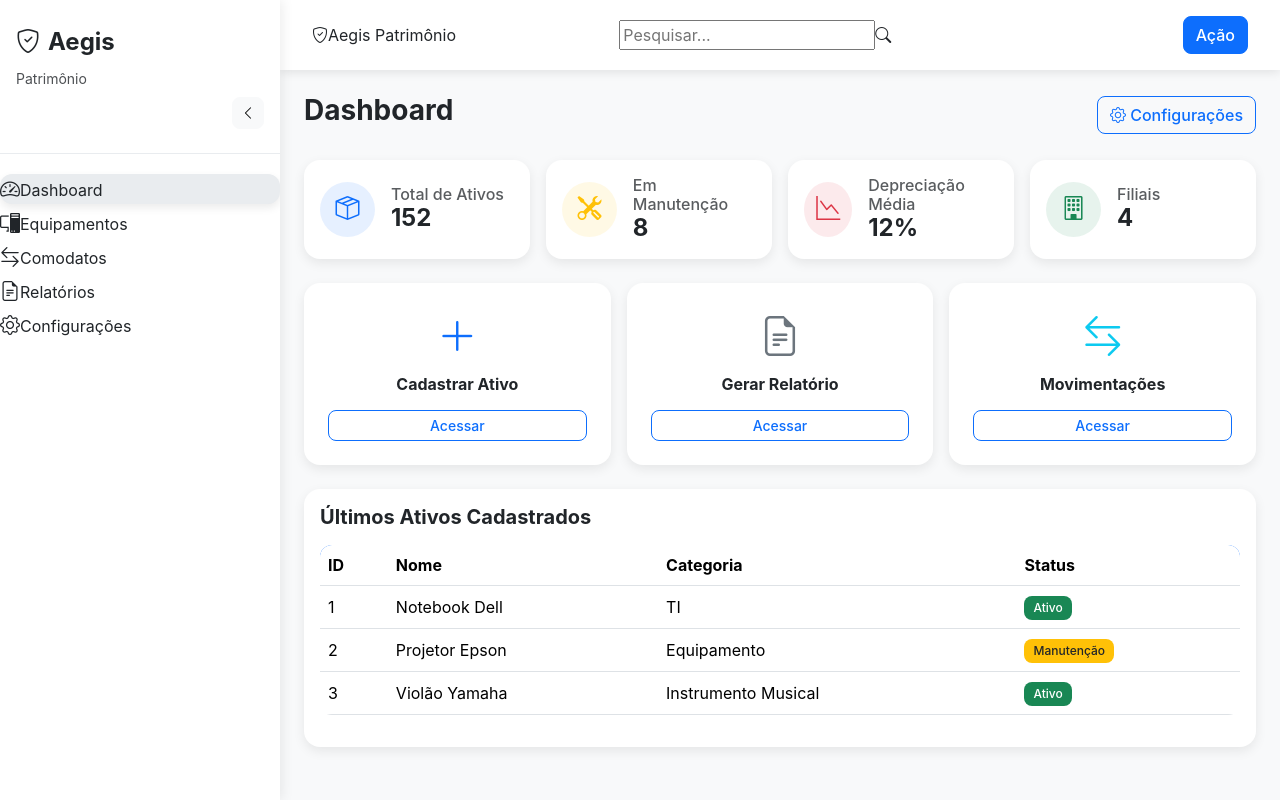
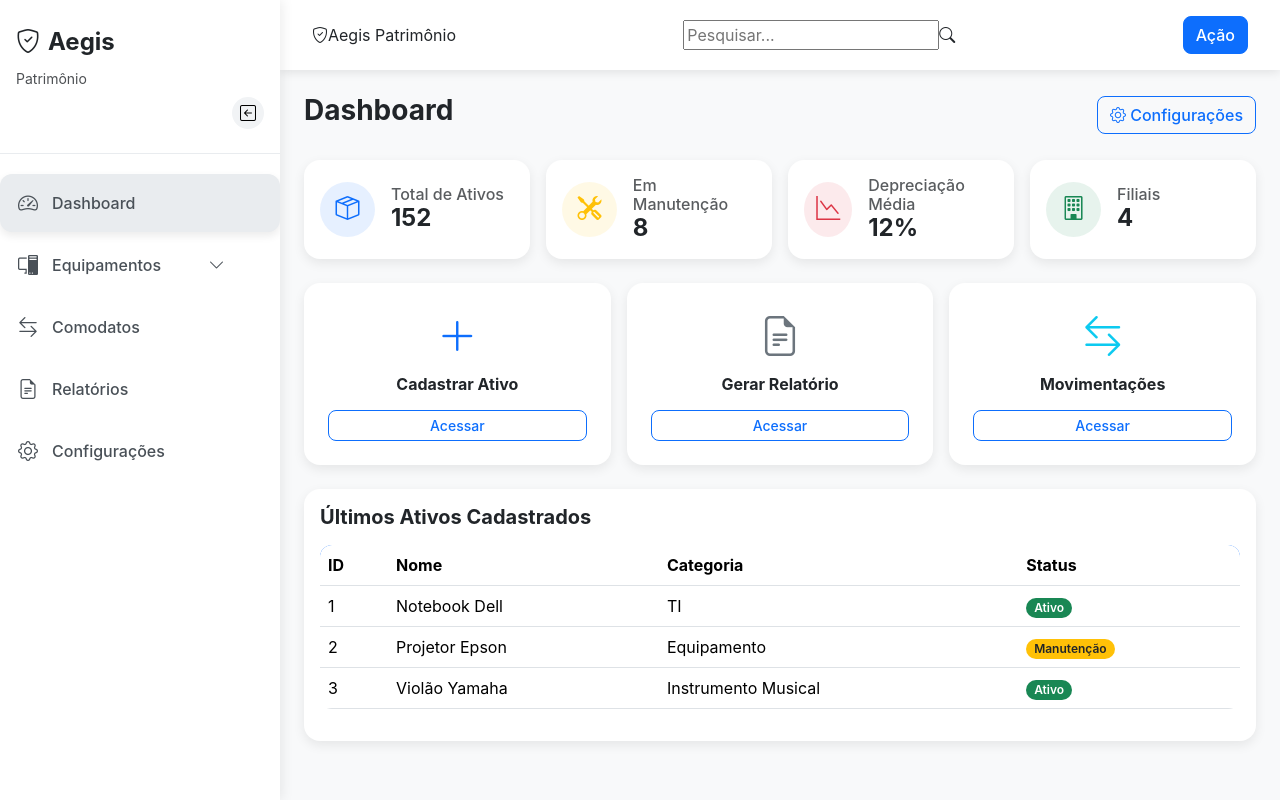
Before and after one commit to diogo-rp-menezes/aegispatrimonio, a Vue app in the folder frontend/: page /dashboard in a window 1280 px wide. Built offline with nearby package versions, Linux system fonts and the light colour scheme.

Commit message:
Finalizado layout principal

```diff
--- /dev/null
+++ b/frontend/src/assets/styles/mainlayout.css
@@ -0,0 +1,14 @@
+.app-container {
+  display: flex;
+}
+
+.main-content {
+  width: 100%;
+  transition: margin-left 0.3s ease;
+  min-height: 100vh;
+  background: #f8f9fa; /* mesma cor do dashboard */
+}
+
+main {
+  transition: all 0.3s ease;
+}
--- a/frontend/src/assets/styles/sidebar.css
+++ b/frontend/src/assets/styles/sidebar.css
@@ -1,6 +1,4 @@
-/* ===================
-   Sidebar base
-   =================== */
+/* ===== Sidebar ===== */
 .sidebar {
   width: 280px;
   background: #ffffff;
@@ -12,151 +10,79 @@
   transition: width 0.3s ease;
   box-shadow: 2px 0 12px rgba(0,0,0,0.08);
 }
+.sidebar.collapsed { width: 70px; }
 
-.sidebar.collapsed {
-  width: 70px;
-}
+/* ===== Header ===== */
+.sidebar-header { padding: 1.5rem 1rem; border-bottom: 1px solid #e9ecef; display: flex; flex-direction: column; align-items: flex-start; }
+.sidebar-logo { font-size: 1.5rem; font-weight: 700; display: flex; align-items: center; gap: 0.5rem; transition: all 0.3s ease; }
+.sidebar-logo.centered { justify-content: center; width: 100%; }
+.sidebar-subtitle { font-size: 0.875rem; opacity: 0.8; margin-top: 0.5rem; }
+.toggle-btn { align-self: flex-end; background: #f1f3f5; border-radius: 50%; width: 32px; height: 32px; display: flex; justify-content: center; align-items: center; border: none; cursor: pointer; margin-top: 0.5rem; }
+.toggle-btn:hover { background: #e2e6ea; }
 
-/* Header */
-.sidebar-header {
-  padding: 1.5rem 1rem;
-  border-bottom: 1px solid #e9ecef;
-  display: flex;
-  flex-direction: column;
-  align-items: flex-start;
-}
+/* ===== Menu ===== */
+.sidebar-nav { padding: 1rem 0; }
+.nav-item { position: relative; margin: 0.25rem 0; }
+.nav-link { color: #495057; padding: 0.875rem 1rem; border-radius: 12px; display: flex; align-items: center; gap: 0.75rem; text-decoration: none; font-weight: 500; transition: all 0.3s ease; cursor: pointer; }
+.nav-link:hover { background: #f1f3f5; transform: translateX(2px); }
+.nav-link.active { background: #e9ecef; box-shadow: 0 4px 8px rgba(0,0,0,0.08); }
 
-.sidebar-logo {
-  font-size: 1.5rem;
-  font-weight: 700;
-  display: flex;
-  align-items: center;
-  gap: 0.5rem;
+/* Highlight do item pai quando submenu ativo */
+.nav-link.submenu-open {
+  background: #f8f9fa;
+  color: #0d6efd;
   transition: all 0.3s ease;
 }
 
-.sidebar-logo.centered {
-  justify-content: center;
-  width: 100%;
+.nav-icon { font-size: 1.25rem; width: 24px; text-align: center; }
+
+/* ===== Badges ===== */
+.badge { padding: 0.25rem 0.5rem; border-radius: 50px; font-size: 0.75rem; font-weight: 600; transition: all 0.25s ease; }
+.sidebar.collapsed .badge { opacity: 0; transform: translateX(-10px); }
+
+/* ===== Submenu ===== */
+.submenu { padding-left: 2rem; display: flex; flex-direction: column; }
+.nav-subitem { padding: 0.5rem 0; color: #495057; font-size: 0.875rem; text-decoration: none; border-radius: 8px; transition: all 0.3s ease; }
+.nav-subitem:hover { background: #f1f3f5; }
+.nav-subitem.active { color: #0d6efd; font-weight: 600; }
+
+/* ===== Submenu toggle ===== */
+.submenu-toggle { transition: transform 0.3s ease; cursor: pointer; }
+.submenu-toggle.rotated { transform: rotate(180deg); }
+
+/* ===== Animations ===== */
+.fade-slide-enter-active, .fade-slide-leave-active { transition: all 0.25s ease; }
+.fade-slide-enter-from, .fade-slide-leave-to { opacity: 0; transform: translateX(-10px); }
+.fade-slide-enter-to, .fade-slide-leave-from { opacity: 1; transform: translateX(0); }
+
+.slide-fade-enter-active { transition: all 0.3s ease; }
+.slide-fade-leave-active { transition: all 0.3s ease; }
+.slide-fade-enter-from, .slide-fade-leave-to { height: 0; opacity: 0; }
+.slide-fade-enter-to, .slide-fade-leave-from { height: auto; opacity: 1; }
+
+/* ===== Main content ===== */
+.main-content {
+  margin-left: 280px;
+  transition: margin-left 0.3s ease;
+}
+.sidebar.collapsed ~ .main-content {
+  margin-left: 70px;
 }
 
-.sidebar-subtitle {
-  font-size: 0.875rem;
-  opacity: 0.8;
-  margin-top: 0.5rem;
+/* ===== Tooltip (modo recolhido) ===== */
+[v-tooltip] { position: relative; }
+[v-tooltip]:hover::after {
+  content: attr(v-tooltip);
+  position: absolute;
+  left: 100%;
+  top: 50%;
+  transform: translateY(-50%);
+  background: #212529;
+  color: #fff;
+  padding: 0.25rem 0.5rem;
+  border-radius: 4px;
+  white-space: nowrap;
+  font-size: 0.75rem;
+  z-index: 1001;
+  pointer-events: none;
 }
-
-.toggle-btn {
-  align-self: flex-end;
-  background: #f1f3f5;
-  border-radius: 50%;
-  width: 32px;
-  height: 32px;
-  display: flex;
-  justify-content: center;
-  align-items: center;
-  border: none;
-  cursor: pointer;
-  margin-top: 0.5rem;
-}
-
-.toggle-btn:hover {
-  background: #e2e6ea;
-}
-
-/* Menu Items */
-.sidebar-nav {
-  padding: 1rem 0;
-}
-
-.nav-item {
-  position: relative;
-  margin: 0.25rem 0;
-}
-
-.nav-link {
-  color: #495057;
-  padding: 0.875rem 1rem;
-  border-radius: 12px;
-  display: flex;
-  align-items: center;
-  gap: 0.75rem;
-  text-decoration: none;
-  font-weight: 500;
-  transition: all 0.3s ease;
-}
-
-.nav-link:hover {
-  background: #f1f3f5;
-  transform: translateX(2px);
-}
-
-.nav-link.active {
-  background: #e9ecef;
-  box-shadow: 0 4px 8px rgba(0,0,0,0.08);
-}
-
-.nav-icon {
-  font-size: 1.25rem;
-  width: 24px;
-  text-align: center;
-}
-
-/* Badges */
-.badge {
-  padding: 0.25rem 0.5rem;
-  border-radius: 50px;
-  font-size: 0.75rem;
-  font-weight: 600;
-  transition: all 0.25s ease;
-}
-
-.sidebar.collapsed .badge {
-  opacity: 0;
-  transform: translateX(-10px);
-}
-
-/* Fade-slide animation */
-.fade-slide-enter-active,
-.fade-slide-leave-active {
-  transition: all 0.25s ease;
-}
-
-.fade-slide-enter-from,
-.fade-slide-leave-to {
-  opacity: 0;
-  transform: translateX(-10px);
-}
-
-.fade-slide-enter-to,
-.fade-slide-leave-from {
-  opacity: 1;
-  transform: translateX(0);
-}
-
-/* Main content ajustável */
-.main-content {
-  transition: margin-left 0.3s ease;
-}
-
-/* TopBar ajustes */
-.top-bar {
-  display: flex;
-  align-items: center;
-  justify-content: space-between;
-  padding: 1rem 2rem;
-  background: #fff;
-  box-shadow: 0 2px 8px rgba(0,0,0,0.05);
-  transition: padding 0.3s ease;
-}
-
-.top-bar .search-bar {
-  flex: 1;
-  max-width: 400px;
-  position: relative;
-  transition: max-width 0.3s ease;
-}
-
-.sidebar.collapsed ~ .main-content .top-bar .search-bar {
-  max-width: 200px;
-}
--- a/frontend/src/components/Sidebar.vue
+++ b/frontend/src/components/Sidebar.vue
@@ -1,57 +1,84 @@
 <template>
-  <aside :class="['sidebar', { collapsed }]">
+  <nav :class="['sidebar', { collapsed }]">
     <!-- Header -->
     <div class="sidebar-header">
-      <div class="sidebar-logo" :class="{ centered: collapsed }">
+      <div :class="['sidebar-logo', { centered: collapsed }]">
         <i class="bi bi-shield-check"></i>
-        <transition name="fade-slide">
-          <span v-if="!collapsed">Aegis</span>
-        </transition>
+        <span v-if="!collapsed">Aegis</span>
       </div>
-      <transition name="fade-slide">
-        <div class="sidebar-subtitle" v-if="!collapsed">Patrimônio</div>
-      </transition>
-      <button class="btn btn-sm btn-light mt-2 toggle-btn" @click="toggleCollapse">
-        <i :class="collapsed ? 'bi-chevron-right' : 'bi-chevron-left'"></i>
+      <div class="sidebar-subtitle" v-if="!collapsed">Patrimônio</div>
+      <button class="toggle-btn" @click="toggleSidebar">
+        <i :class="collapsed ? 'bi bi-arrow-right-square' : 'bi bi-arrow-left-square'"></i>
       </button>
     </div>
 
     <!-- Menu -->
     <div class="sidebar-nav">
-      <div v-for="item in menuItems" :key="item.path" class="nav-item">
-        <router-link
-          :to="item.path"
-          class="nav-link"
-          :class="{ active: isActive(item.path) }"
-        >
-          <i :class="['nav-icon', item.icon]"></i>
-          <transition name="fade-slide">
-            <span v-if="!collapsed">{{ item.title }}</span>
-          </transition>
-          <transition name="fade-slide">
-            <span v-if="!collapsed && item.badge" class="badge">{{ item.badge }}</span>
-          </transition>
+      <div v-for="item in menuItems" :key="item.title" class="nav-item">
+        <!-- Item com submenu -->
+        <div v-if="item.submenus" class="nav-link"
+             :class="{ 'submenu-open': isOpen(item) }"
+             @click="!collapsed && toggleSubmenu(item)">
+          <i :class="item.icon" class="nav-icon"></i>
+          <span v-if="!collapsed">{{ item.title }}</span>
+          <span v-if="item.badge && !collapsed" class="badge">{{ item.badge }}</span>
+          <i v-if="!collapsed && item.submenus" class="bi bi-chevron-down submenu-toggle" :class="{ rotated: isOpen(item) }"></i>
+        </div>
+
+        <!-- Item sem submenu -->
+        <router-link v-else
+                     :to="item.path"
+                     class="nav-link"
+                     :class="{ active: isActive(item) }"
+                     v-tooltip="collapsed ? item.title : null">
+          <i :class="item.icon" class="nav-icon"></i>
+          <span v-if="!collapsed">{{ item.title }}</span>
+          <span v-if="item.badge && !collapsed" class="badge">{{ item.badge }}</span>
         </router-link>
+
+        <!-- Submenu -->
+        <transition name="slide-fade">
+          <div v-if="item.submenus && isOpen(item) && !collapsed" class="submenu">
+            <router-link v-for="sub in item.submenus" :key="sub.title"
+                         :to="sub.path"
+                         class="nav-subitem"
+                         :class="{ active: isActive(sub) }">
+              {{ sub.title }}
+            </router-link>
+          </div>
+        </transition>
       </div>
     </div>
-  </aside>
+  </nav>
 </template>
 
 <script setup>
-import { ref, defineEmits } from "vue";
+import { ref } from "vue";
 import { useRoute } from "vue-router";
 import { menuItems } from "../config/menu.js";
-import '../assets/styles/sidebar.css';
 
+const collapsed = ref(false);
+const openSubmenus = ref([]);
 const route = useRoute();
-const collapsed = ref(false);
+
+import { defineEmits } from "vue";
 const emit = defineEmits(['toggle']);
 
-const toggleCollapse = () => {
+const toggleSidebar = () => {
   collapsed.value = !collapsed.value;
+  if (collapsed.value) openSubmenus.value = [];
   emit('toggle', collapsed.value);
 };
 
-const isActive = (path) =>
-  route.path === path || route.path.startsWith(path + "/");
+const toggleSubmenu = (item) => {
+  const index = openSubmenus.value.indexOf(item.title);
+  if (index > -1) openSubmenus.value.splice(index, 1);
+  else openSubmenus.value.push(item.title);
+};
+
+const isOpen = (item) => openSubmenus.value.includes(item.title);
+
+const isActive = (item) => route.path === item.path || route.path.startsWith(item.path + "/");
 </script>
+
+<style src="../assets/styles/sidebar.css"></style>
--- a/frontend/src/components/TopBar.vue
+++ b/frontend/src/components/TopBar.vue
@@ -11,7 +11,7 @@
       <i class="bi bi-search search-icon"></i>
     </div>
     <div class="actions">
-      <button class="btn btn-primary btn-modern">Ação</button>
+      <button class="btn btn-primary btn-modern" @click="$emit('toggleSidebar')">Ação</button>
     </div>
   </header>
 </template>
--- a/frontend/src/config/menu.js
+++ b/frontend/src/config/menu.js
@@ -1,18 +1,34 @@
-// src/config/menu.js
 // src/config/menu.js
 export const menuItems = [
-  { title: "Dashboard", path: "/dashboard", icon: "bi-speedometer2" },
+  {
+    title: "Dashboard",
+    path: "/dashboard",
+    icon: "bi bi-speedometer2"
+  },
   {
     title: "Equipamentos",
     path: "/ativos",
-    icon: "bi-pc-display",
-    children: [
+    icon: "bi bi-pc-display",
+    badge: 5,
+    submenus: [
       { title: "TI", path: "/ativos/ti" },
       { title: "Mobiliário", path: "/ativos/mobiliario" },
       { title: "Especiais", path: "/ativos/especiais" }
     ]
   },
-  { title: "Comodatos", path: "/ativos/comodatos", icon: "bi-arrow-left-right" },
-  { title: "Relatórios", path: "/relatorios", icon: "bi-file-earmark-text" },
-  { title: "Configurações", path: "/configuracoes", icon: "bi-gear" }
+  {
+    title: "Comodatos",
+    path: "/comodatos",
+    icon: "bi bi-arrow-left-right"
+  },
+  {
+    title: "Relatórios",
+    path: "/relatorios",
+    icon: "bi bi-file-earmark-text"
+  },
+  {
+    title: "Configurações",
+    path: "/configuracoes",
+    icon: "bi bi-gear"
+  }
 ];
```
Also changed, not shown: frontend/src/components/MainLayout.vue (added, +33 -0 lines).
